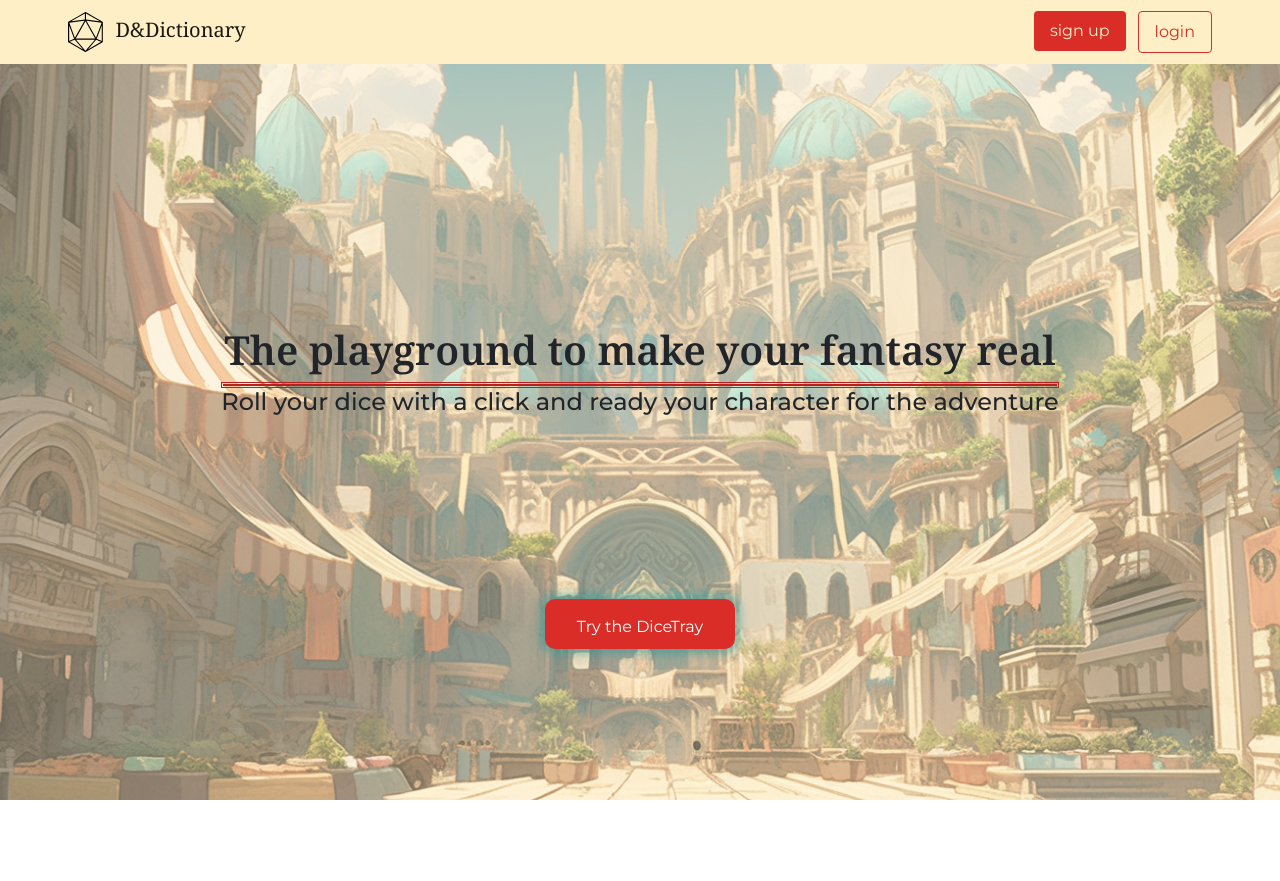
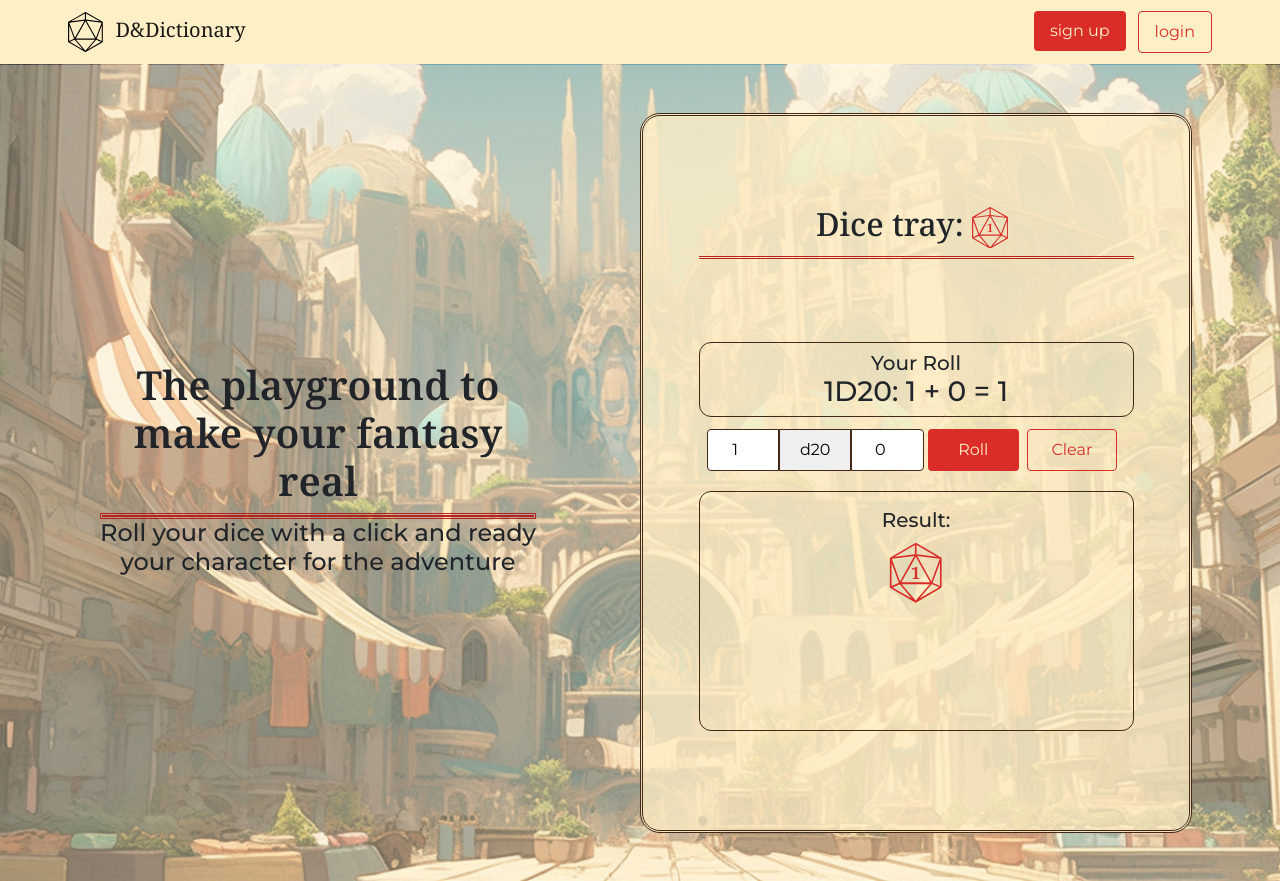
Before and after one commit to LiamDarkmoon/DnDApp, a React (Vite) app: page / in a window 1280 px wide. Before the commit the page ends 800 px from the top, so only its background shows below. Built offline with nearby package versions, Linux system fonts and the light colour scheme.

Commit message:
landing dicetray

```diff
--- a/src/components/container/DiceTray.jsx
+++ b/src/components/container/DiceTray.jsx
@@ -1,6 +1,5 @@
 import { useState } from 'react';
 import { randomDieFace } from '../../models/logics';
-import Modal from 'react-bootstrap/Modal';
 import DiceCounter from '../pure/DieCounter';
 import { D20 }  from '../pure/Dice';
 
@@ -8,7 +7,6 @@ import { D20 }  from '../pure/Dice';
 export const DiceTray = () => {
 
     // State //
-    const [show, setShow] = useState(false)
     const [dieNumber, setDieNumber] = useState(1);
     const [die, setDie] = useState(20);
     const [roll, setRoll] = useState([1]);
@@ -55,18 +53,13 @@ export const DiceTray = () => {
 
     };
 
-    // Show DiceTray //
-    const showM = () => setShow(true);
-    const closeM = () => setShow(false);
 
   return (
-    <div className='col'>
-        <button className='bttn cta-bttn' onClick={ showM }>
-            Try the DiceTray
-        </button>
-        <Modal show={ show } centered onHide={ closeM } contentClassName='dicetray'>
-            <div className='col dicetray text-center py-3'>
-                <h2 className="tray-ttl fw-bold col-sm-5 col-9"> Dice tray: <D20 className='col-sm-3 col-2 my-2' faces={ lastResult <= 30 ? lastResult : 30 }/></h2>
+
+    <div className='col-12 col-sm-6 dicetray text-center py-3'>
+        <h2 className="tray-ttl col-sm-10 col-9"> Dice tray:
+            <D20 className='col-sm-1 col-2 m-2' faces={ lastResult <= 30 ? lastResult : 30 }/>
+        </h2>
         <DiceCounter
             diceNumber={ dieNumber }
             die={ die }
@@ -81,8 +74,7 @@ export const DiceTray = () => {
             chooseDNumber={ chooseDNumber }
             />
     </div>
-        </Modal>
-    </div>
+
   )
 }
 
--- a/src/components/pure/Die.jsx
+++ b/src/components/pure/Die.jsx
@@ -1,7 +1,5 @@
 import PropTypes from 'prop-types';
 import { D20, D12, D10, D8, D6, D4 } from './Dice';
-
-
 
 const Die = ({ className, fillcolor, faces, die }) => {
 
--- a/src/components/pure/DieCounter.jsx
+++ b/src/components/pure/DieCounter.jsx
@@ -41,7 +41,7 @@ const DiceCounter = ( { die, diceNumber, mod, roll, last, result, clear, diceRol
                     </select>
                     <input className='r col-4' type='number' ref={ cMod } defaultValue={ 0 } onChange={ chooseMod }/>
                 </div>
-                <div className='col-sm-6 col-8 row ms-2 my-1 p-0'>
+                <div className='col-sm-6 col-10 row ms-2 my-1 p-0'>
                     <Btn type="submit" click={ diceRoll } text='Roll'/>
                     <button className='col-5 secondary-bttn mx-1' type="submit" onClick={() => { clearI(); clear();}}> Clear </button>
                 </div>
@@ -49,7 +49,7 @@ const DiceCounter = ( { die, diceNumber, mod, roll, last, result, clear, diceRol
 
             <div className='under-log col-12'>
                 <h5> Result: </h5>
-                <div className='row justify-content-center px-3'>{ roll.length > 0 ? roll.map((r, i) => <Die key={i} className='col-3 col-sm-2 d-border' die={ die } faces={ r } />) : <p>¡wep!</p> }</div>
+                <div className='row justify-content-center px-3'>{ roll.length > 0 ? roll.map((r, i) => <Die key={i} className='col-3 col-sm-2 d-border' die={ die } faces={ r } fillcolor='withe'/>) : <p>¡wep!</p> }</div>
             </div>
 
         </div>
--- a/src/index.css
+++ b/src/index.css
@@ -15,7 +15,7 @@ body {
   justify-content: center;
   min-height: 100vh;
   width: 100%;
-  margin: 0;
+  padding-top: 65px;
   font-family: "Montserrat", sans-serif;
   -webkit-font-smoothing: antialiased;
   -moz-osx-font-smoothing: grayscale;
--- a/src/pages/landing/LandingPage.jsx
+++ b/src/pages/landing/LandingPage.jsx
@@ -6,12 +6,12 @@ const LandingPage = () => {
     return (
         <div className='lnd pg container-fluid d-flex flex-column align-items-center justify-content-evenly'>
             <NavBar/>
-            <div className='py-4 text-center'>
-                <h1 className='lnd-hl'> The playground to make your fantasy real </h1>
-                <div className='separator'></div>
-                <h4 className='fw-regular'> Roll your dice with a click and ready your character for the adventure </h4>
-            </div>
-            <div className='row flex-nowrap justify-content-center'>
+            <div className='row py-5 align-items-center justify-content-between'>
+                <div className='col col-sm-5 text-center'>
+                    <h1 className='lnd-hl'> The playground to make your fantasy real </h1>
+                    <div className='separator'></div>
+                    <h4 className='fw-regular'> Roll your dice with a click and ready your character for the adventure </h4>
+                </div>
                 <DiceTray/>
             </div>
         </div>
--- a/src/styles/AppStyle.css
+++ b/src/styles/AppStyle.css
@@ -10,7 +10,6 @@
 }
 
 .pg {
-  height: 100vh;
   width: 100%;
   padding: 0 100px;
 }
@@ -60,10 +59,11 @@
   align-items: center;
   height: 90vh;
   background: rgba(255, 239, 198, 0.7529411765);
+  border: 3px double #432818;
   border-radius: 20px;
 }
 .dicetray .tray-ttl {
-  border-top: 3px double #b7221e;
+  font-family: "Noto Serif", serif;
   border-bottom: 3px double #b7221e;
 }
 .dicetray .die .upper-log {
@@ -186,6 +186,9 @@ button {
 
 /* Media query for lit mobile */
 @media (max-width: 320px) {
+  body {
+    padding-top: 56px;
+  }
   .pg {
     padding: 0 25px;
   }
@@ -205,6 +208,7 @@ button {
   }
   .dicetray {
     height: 80vh;
+    margin: 16px 0;
   }
   .cta-bttn {
     height: 40px;
--- a/src/styles/AppStyle.sass
+++ b/src/styles/AppStyle.sass
@@ -15,7 +15,6 @@ $shadow: #432818
     height: 100vh
 
 .pg
-    height: 100vh
     width: 100%
     padding: 0 100px
 
@@ -61,10 +60,11 @@ $shadow: #432818
     align-items: center
     height: 90vh
     background: #ffefc6c0
+    border: 3px double $shadow
     border-radius: 20px
 
     .tray-ttl
-        border-top: 3px double $primary-color
+        font-family: "Noto Serif", serif
         border-bottom: 3px double $primary-color
 
     .die
@@ -176,6 +176,9 @@ button
 /* Media query for lit mobile */
 @media ( max-width: 320px )
 
+    body
+        padding-top: 56px
+
     .pg
         padding: 0 25px
 
@@ -196,6 +199,7 @@ button
 
     .dicetray
         height: 80vh
+        margin: 16px 0
 
     .cta-bttn
         height: 40px
```
Also changed, not shown: src/components/pure/D10.jsx (deleted, +0 -15 lines), src/components/pure/D12.jsx (deleted, +0 -15 lines), src/components/pure/D4.jsx (deleted, +0 -15 lines), src/components/pure/D6.jsx (deleted, +0 -15 lines), src/components/pure/D8.jsx (deleted, +0 -15 lines), 1 other file (tests, documents, lock files or other folders). Lines whose indentation alone changed are shown as unchanged.
